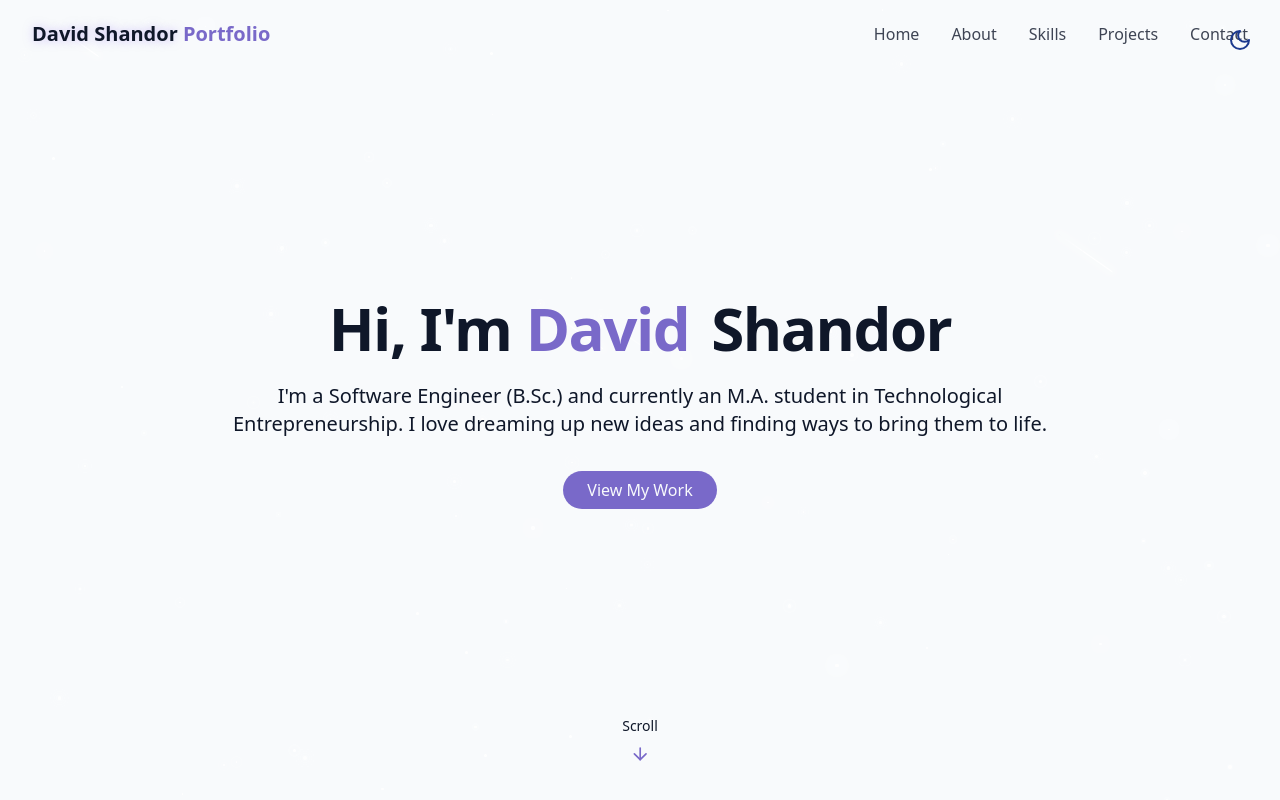
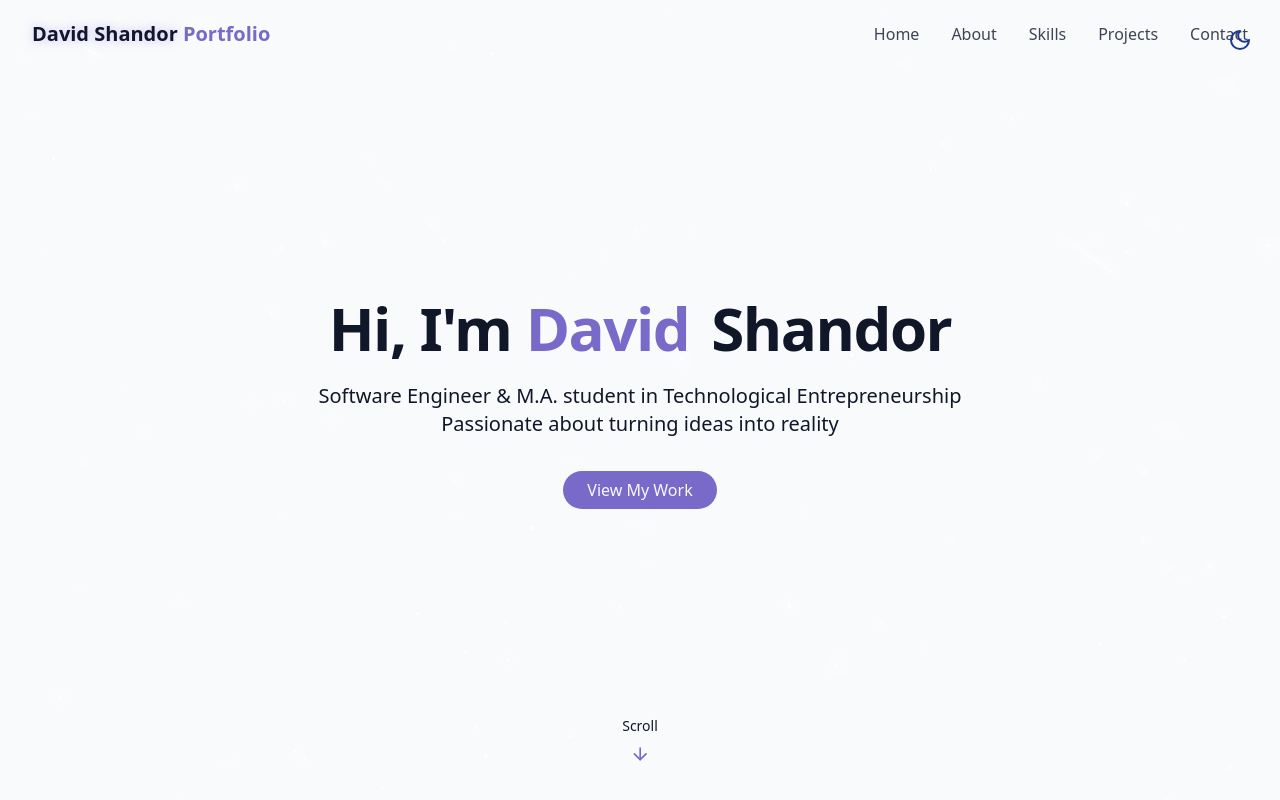
Before and after one commit to DavidShandor/myWebsite, a React (Vite) app: page / in a window 1280 px wide. Shown: the top 800 px of the page. Built offline with nearby package versions, Linux system fonts and the light colour scheme.

Commit message:
hero section sentence changed

```diff
--- a/src/components/HeroSection.jsx
+++ b/src/components/HeroSection.jsx
@@ -21,8 +21,8 @@ export const HeroSection = () => {
           </h1>
 
           <p className="text-lg md:text-xl text-muted-foreground max-2-2xl mx-auto opacity-0 animate-fade-in-delay-3">
-            I'm a Software Engineer (B.Sc.) and currently an M.A. student in Technological Entrepreneurship.
-            I love dreaming up new ideas and finding ways to bring them to life.
+           Software Engineer & M.A. student in Technological Entrepreneurship <br/>
+           Passionate about turning ideas into reality
           </p>
 
           <div className="pt-4 opacity-0 animate-fade-in-delay-4">
```
